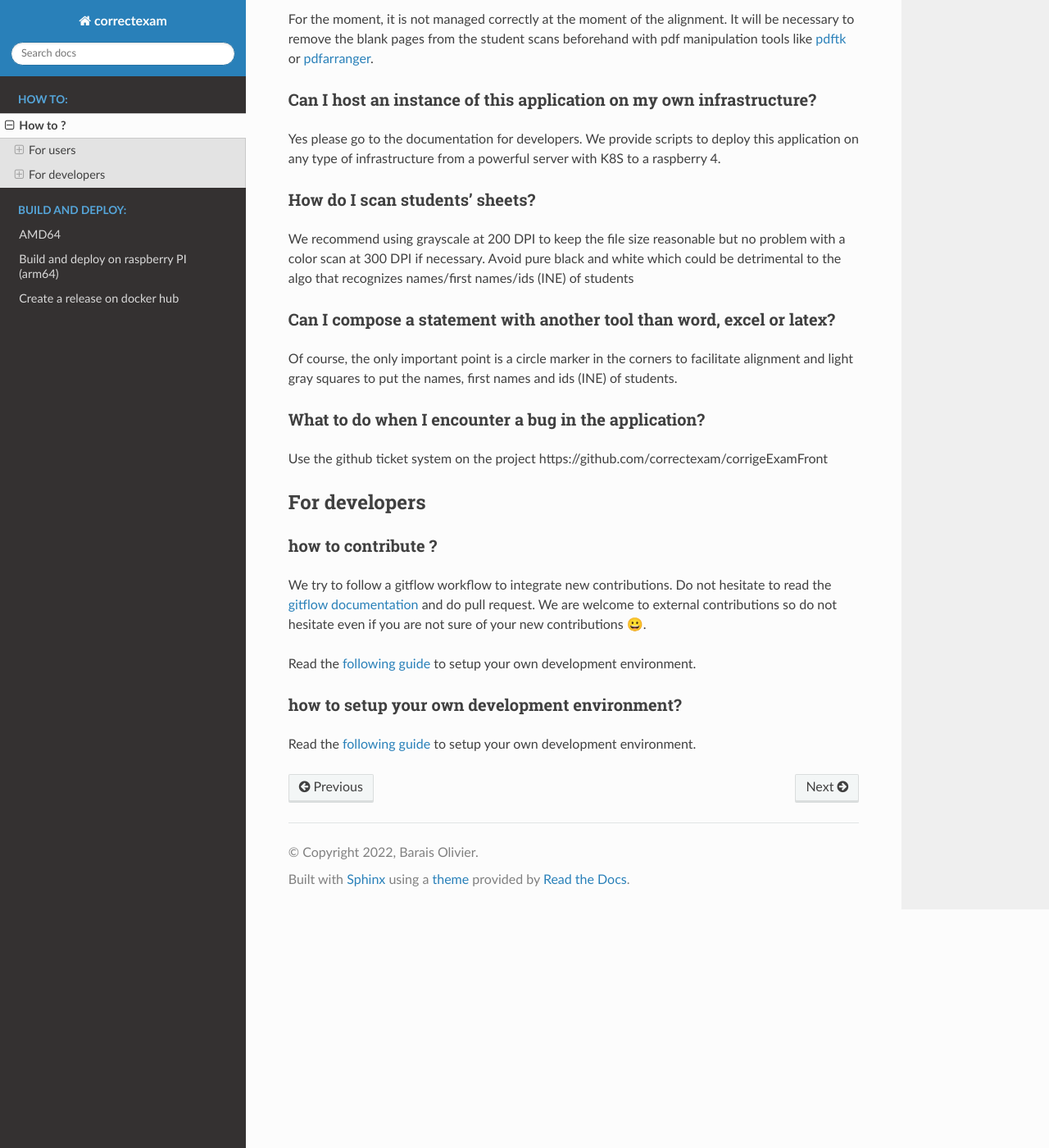
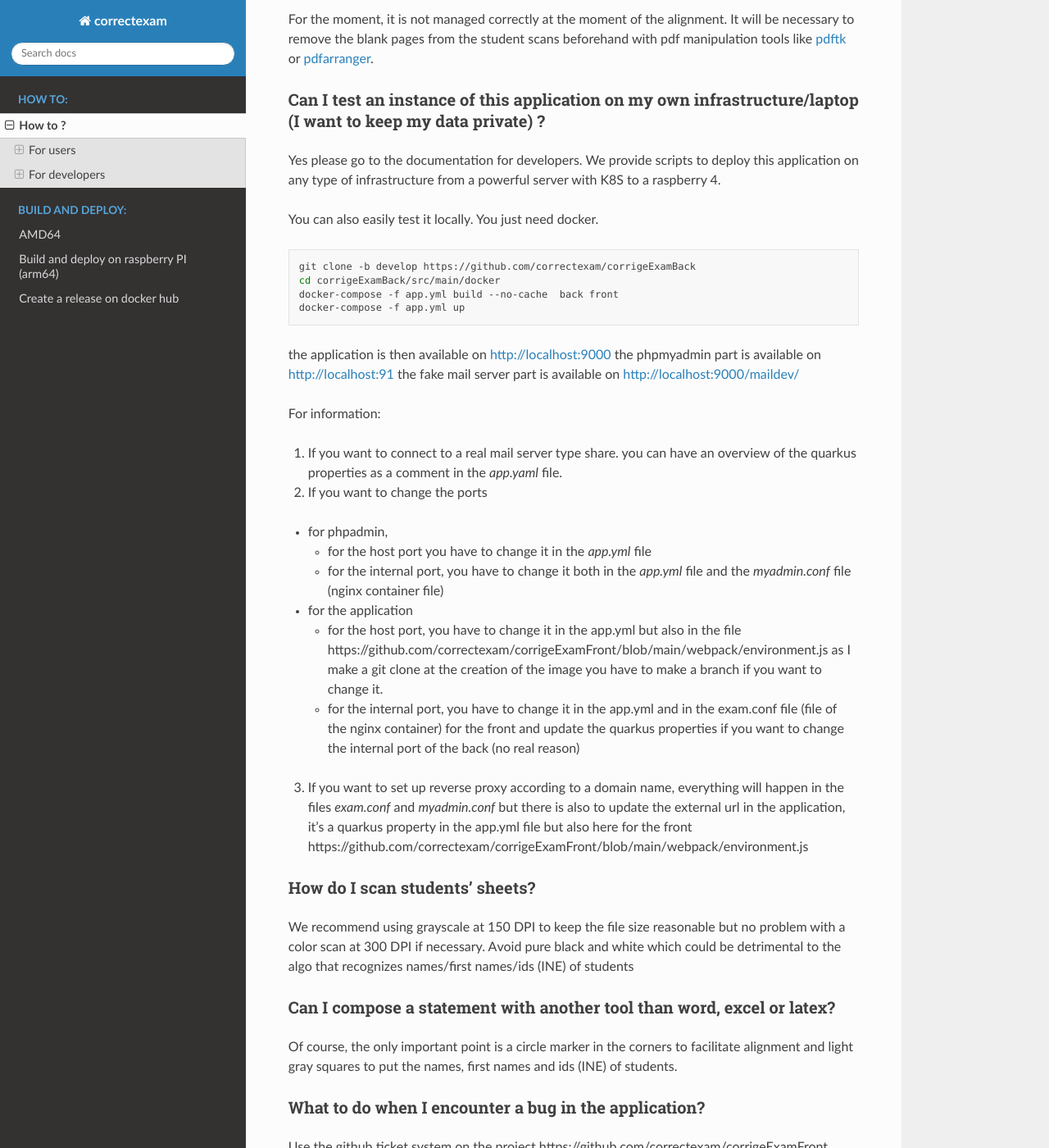
Before and after one commit to correctexam/documentation, a Sphinx documentation site: the page built from docs/source/faq.md, in a window 1280 px wide and 1400 px high, scrolled down 4260 px. Shown: the whole window at 82% size. Built offline with Sphinx 7.4.7 and the Read the Docs theme 2.0.0, drawn with Linux system fonts in a browser that asks for light colours.

Commit message:
update doc

````diff
--- a/docs/source/faq.md
+++ b/docs/source/faq.md
@@ -77,14 +77,41 @@ Yes, no problem, if you share the correction with colleagues or with different d
 
 For the moment, it is not managed correctly at the moment of the alignment. It will be necessary to remove the blank pages from the student scans beforehand with pdf manipulation tools like [pdftk](https://www.pdflabs.com/tools/pdftk-the-pdf-toolkit/) or [pdfarranger](https://github.com/pdfarranger/pdfarranger).
 
-### Can I host an instance of this application on my own infrastructure?
+### Can I test an instance of this application on my own infrastructure/laptop (I want to keep my data private) ?
 
 Yes please go to the documentation for developers. We provide scripts to deploy this application on any type of infrastructure from a powerful server with K8S to a raspberry 4.
+
+You can also easily test it locally. You just need docker.
+
+```bash
+git clone -b develop https://github.com/correctexam/corrigeExamBack
+cd corrigeExamBack/src/main/docker
+docker-compose -f app.yml build --no-cache  back front
+docker-compose -f app.yml up
+```
+
+the application is then available on [http://localhost:9000](http://localhost:9000)
+the phpmyadmin part is available on [http://localhost:91](http://localhost:91)
+the fake mail server part is available on [http://localhost:9000/maildev/](http://localhost:9000/maildev/)
+
+For information:
+
+1. If you want to connect to a real mail server type share. you can have an overview of the quarkus properties as a comment in the *app.yaml* file.
+
+2. If you want to change the ports
+- for phpadmin,
+  - for the host port you have to change it in the *app.yml* file
+  - for the internal port, you have to change it both in the *app.yml* file and the *myadmin.conf* file (nginx container file)
+- for the application
+  - for the host port, you have to change it in the app.yml but also in the file https://github.com/correctexam/corrigeExamFront/blob/main/webpack/environment.js as I make a git clone at the creation of the image you have to make a branch if you want to change it.
+  - for the internal port, you have to change it in the app.yml and in the exam.conf file (file of the nginx container) for the front and update the quarkus properties if you want to change the internal port of the back (no real reason)
+
+3. If you want to set up reverse proxy according to a domain name, everything will happen in the files *exam.conf* and *myadmin.conf* but there is also to update the external url in the application, it's a quarkus property in the app.yml file but also here for the front https://github.com/correctexam/corrigeExamFront/blob/main/webpack/environment.js
 
 
 ### How do I scan students' sheets?
 
-We recommend using grayscale at 200 DPI to keep the file size reasonable but no problem with a color scan at 300 DPI if necessary. Avoid pure black and white which could be detrimental to the algo that recognizes names/first names/ids (INE) of students
+We recommend using grayscale at 150 DPI to keep the file size reasonable but no problem with a color scan at 300 DPI if necessary. Avoid pure black and white which could be detrimental to the algo that recognizes names/first names/ids (INE) of students
 
 
 
````
Also changed, not shown: docs/source/Install.md (+1 -1 lines).
